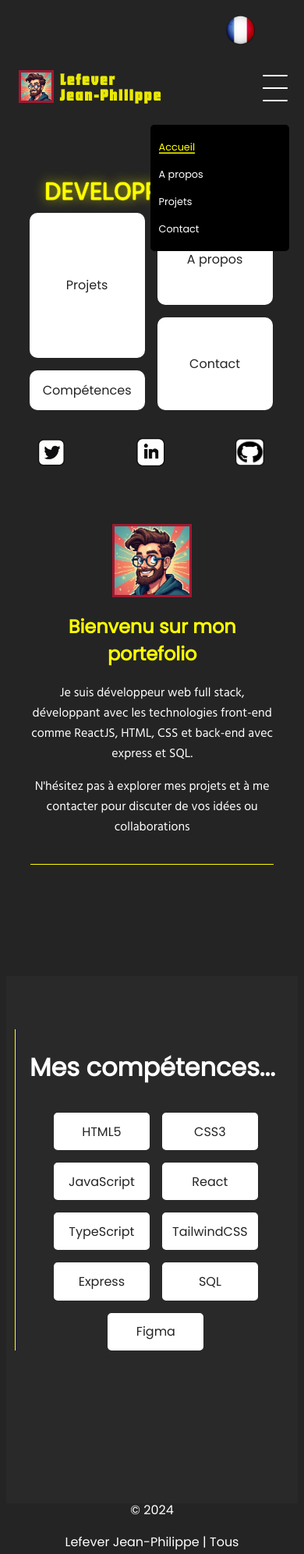
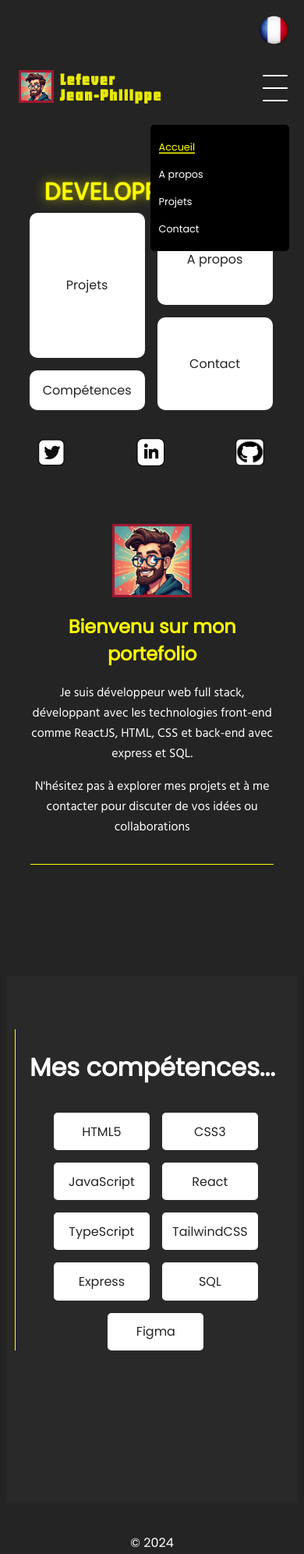
Before and after one commit to JP-Lefever/Portfolio, a React (Vite) app: page / in a window 390 px wide. Shown: the top 1993 px of the page at 78% size. Built offline with nearby package versions, Linux system fonts and the light colour scheme.

Commit message:
fix : footer

```diff
--- a/src/components/footer/footer.module.css
+++ b/src/components/footer/footer.module.css
@@ -8,4 +8,5 @@
 	display: flex;
 	flex-direction: column;
 	justify-content: center;
+	padding-top: 5vh;
 }
--- a/src/components/navbar/NavBar.tsx
+++ b/src/components/navbar/NavBar.tsx
@@ -45,6 +45,7 @@ export default function NavBar() {
 													: style.link
 										}
 										to={"/"}
+										onClick={handleClick}
 									>
 										{translations.navBar.home}
 									</NavLink>
@@ -59,6 +60,7 @@ export default function NavBar() {
 													: style.link
 										}
 										to={"/about"}
+										onClick={handleClick}
 									>
 										{translations.navBar.about}
 									</NavLink>
@@ -73,6 +75,7 @@ export default function NavBar() {
 													: style.link
 										}
 										to={"/project"}
+										onClick={handleClick}
 									>
 										{translations.navBar.project}
 									</NavLink>
@@ -88,6 +91,7 @@ export default function NavBar() {
 													: style.link
 										}
 										to={"/contact"}
+										onClick={handleClick}
 									>
 										{translations.navBar.contact}
 									</NavLink>
--- a/src/components/theme/theme.module.css
+++ b/src/components/theme/theme.module.css
@@ -5,7 +5,7 @@
 	margin-left: 90vw;
 	margin-top: 1vh;
 	@media screen and (max-width: 760px) {
-		margin-left: 70vw;
+		margin-left: 81vw;
 		margin-bottom: 0.5em;
 	}
 	@media screen and (min-width: 761px) and (max-width: 1048px) {
--- a/src/pages/projectPage/ProjectPage.tsx
+++ b/src/pages/projectPage/ProjectPage.tsx
@@ -31,11 +31,13 @@ export default function ProjectPage() {
 								rel="noreferrer"
 								href="https://carotaine-itbc5rczf-lefever-jean-philippes-projects.vercel.app/"
 							>
-								<img
-									className={style.imgCarotaine}
-									src={carotaine}
-									alt="Site web Carotaine"
-								/>
+								<div className={style.hover}>
+									<img
+										className={style.imgCarotaine}
+										src={carotaine}
+										alt="Site web Carotaine"
+									/>
+								</div>
 							</a>
 						</article>
 					</ScrollAnimation>
--- a/src/pages/projectPage/projectPage.module.css
+++ b/src/pages/projectPage/projectPage.module.css
@@ -316,6 +316,7 @@
 	width: 30vw;
 	border-radius: 15px;
 	animation: smoothScale 2s ease-out;
+
 	@media screen and (max-width: 760px) {
 		width: 75vw;
 	}
```
